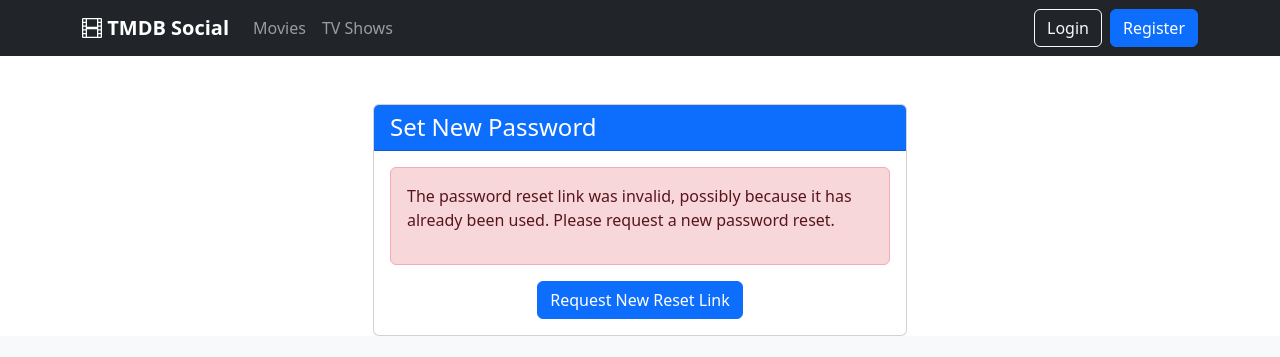
After one commit to electroautomatic/TMDB-Social-Network, a Django app: page /reset/1/1/ in a window 1280 px wide. The commit adds this page. Shown: the top 357 px of the page. Run offline with Django 5.2, Linux system fonts and the light colour scheme.

Commit message:
feat: implement password reset functionality

```diff
--- a/templates/movies/login.html
+++ b/templates/movies/login.html
@@ -22,6 +22,7 @@
                 <div class="text-center">
                     <p>Enter your email and password to login.</p>
                     <p>Don't have an account? <a href="{% url 'register' %}">Register here</a></p>
+                    <p>Forgot your password? <a href="{% url 'password_reset' %}">Reset password</a></p>
                 </div>
             </div>
         </div>
--- /dev/null
+++ b/templates/movies/password_reset_confirm.html
@@ -0,0 +1,46 @@
+{% extends 'base.html' %}
+
+{% block title %}Set New Password - TMDB Social Network{% endblock %}
+
+{% block content %}
+<div class="container mt-5">
+    <div class="row justify-content-center">
+        <div class="col-md-6">
+            <div class="card">
+                <div class="card-header bg-primary text-white">
+                    <h4 class="mb-0">Set New Password</h4>
+                </div>
+                <div class="card-body">
+                    {% if validlink %}
+                        <p>Please enter your new password twice so we can verify you typed it correctly.</p>
+
+                        <form method="post" class="mt-4">
+                            {% csrf_token %}
+
+                            <div class="mb-3">
+                                <label for="id_new_password1" class="form-label">New password</label>
+                                <input type="password" name="new_password1" class="form-control" id="id_new_password1" required>
+                            </div>
+
+                            <div class="mb-3">
+                                <label for="id_new_password2" class="form-label">Confirm new password</label>
+                                <input type="password" name="new_password2" class="form-control" id="id_new_password2" required>
+                            </div>
+
+                            <button type="submit" class="btn btn-primary">Change Password</button>
+                        </form>
+                    {% else %}
+                        <div class="alert alert-danger">
+                            <p>The password reset link was invalid, possibly because it has already been used. Please request a new password reset.</p>
+                        </div>
+
+                        <div class="text-center mt-3">
+                            <a href="{% url 'password_reset' %}" class="btn btn-primary">Request New Reset Link</a>
+                        </div>
+                    {% endif %}
+                </div>
+            </div>
+        </div>
+    </div>
+</div>
+{% endblock %}
--- /dev/null
+++ b/templates/movies/password_reset_subject.txt
@@ -0,0 +1 @@
+TMDB Social - Password Reset
--- a/tmdb_net/urls.py
+++ b/tmdb_net/urls.py
@@ -40,6 +40,24 @@ urlpatterns = [
     path('login/', login_view, name='login'),
     path('logout/', auth_views.LogoutView.as_view(next_page='home'), name='logout'),
 
+    # Password Reset
+    path('password_reset/', auth_views.PasswordResetView.as_view(
+        template_name='movies/password_reset_form.html',
+        email_template_name='movies/password_reset_email.html',
+        subject_template_name='movies/password_reset_subject.txt',
+        success_url='/password_reset/done/'
+    ), name='password_reset'),
+    path('password_reset/done/', auth_views.PasswordResetDoneView.as_view(
+        template_name='movies/password_reset_done.html'
+    ), name='password_reset_done'),
+    path('reset/<uidb64>/<token>/', auth_views.PasswordResetConfirmView.as_view(
+        template_name='movies/password_reset_confirm.html',
+        success_url='/reset/done/'
+    ), name='password_reset_confirm'),
+    path('reset/done/', auth_views.PasswordResetCompleteView.as_view(
+        template_name='movies/password_reset_complete.html'
+    ), name='password_reset_complete'),
+
     # Include movies app URLs
     path('', include('movies.urls')),
 ]
```
Also changed, not shown: templates/movies/password_reset_complete.html (added, +26 -0 lines), templates/movies/password_reset_done.html (added, +26 -0 lines), templates/movies/password_reset_email.html (added, +14 -0 lines), templates/movies/password_reset_form.html (added, +36 -0 lines), tmdb_net/settings.py (+10 -0 lines).
